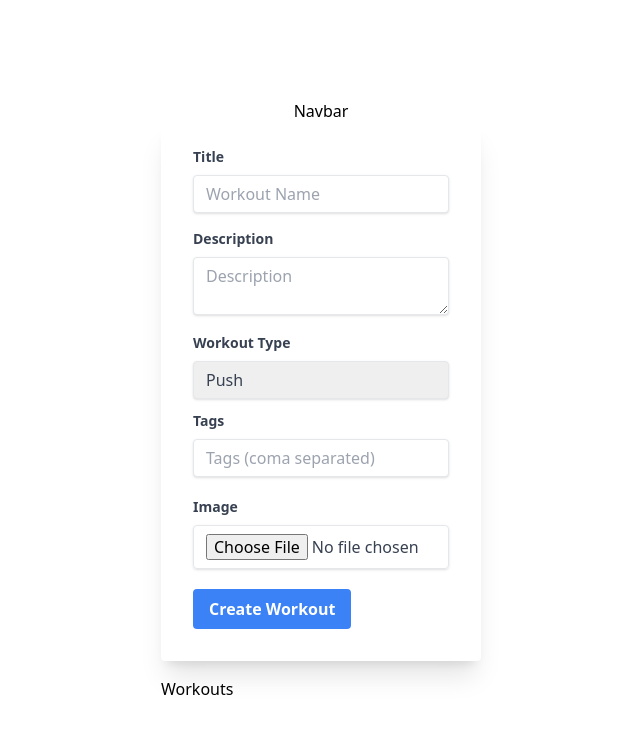
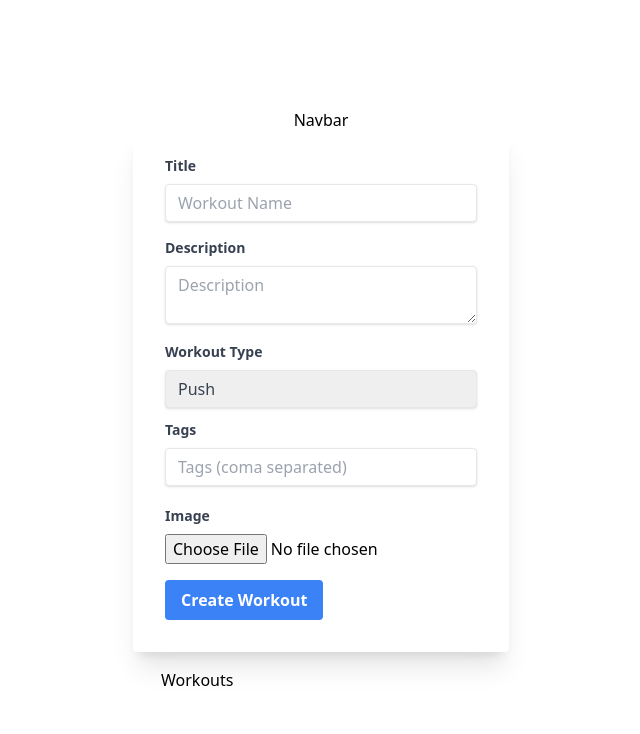
Before and after one commit to krisf451/lyftlife, a React (Create React App) app in the folder client/: page / in a window 1280 px wide. Shown: the top 734 px of the page, without its empty margins (319-959 px from the left). Built offline with nearby package versions, Linux system fonts and the light colour scheme.

Commit message:
WIP: :alien: react-file-base64 added to work with workout images

```diff
--- a/client/package.json
+++ b/client/package.json
@@ -9,6 +9,7 @@
     "axios": "^0.27.2",
     "react": "^18.1.0",
     "react-dom": "^18.1.0",
+    "react-file-base64": "^1.0.3",
     "react-router-dom": "^6.3.0",
     "react-scripts": "5.0.1",
     "web-vitals": "^2.1.4"
--- a/client/src/components/Form.js
+++ b/client/src/components/Form.js
@@ -1,16 +1,17 @@
 import React, { useState } from "react";
+import FileBase from "react-file-base64";
 
 const initialFormValues = {
   title: "",
   description: "",
   workoutType: "",
-  tags: [],
-  selectedImg: "",
+  tags: "",
+  selectedFile: "",
 };
 
 const Form = () => {
   const [formValues, setFormValues] = useState(initialFormValues);
-  const { title, description, workoutType, tags, selectedImg } = formValues;
+  const { title, description, workoutType, tags } = formValues;
 
   const handleChange = (e) => {
     const { name, value, checked, type } = e.target;
@@ -20,6 +21,8 @@ const Form = () => {
       [name]: valueToUse,
     });
   };
+
+  console.log(formValues);
 
   return (
     <div className="w-full max-w-xs flex justify-center items-center">
@@ -92,22 +95,22 @@ const Form = () => {
             onChange={(e) =>
               setFormValues({
                 ...formValues,
-                tags: e.target.value
-                  .split(",")
-                  .forEach((value) => tags.push(value)),
+                tags: e.target.value.split(","),
               })
             }
             placeholder="Tags (coma separated)"
           />
         </div>
-        <div class="mb-2">
+        <div class="mb-4">
           <label class="block text-gray-700 text-sm font-bold mb-2" for="tags">
             Image
           </label>
-          <input
-            className="form-control shadow appearance-none border rounded w-full py-2 px-3 text-gray-700 mb-3 leading-tight focus:outline-none focus:shadow-outline"
+          <FileBase
             type="file"
-            id="formFile"
+            multiple={false}
+            onDone={({ base64 }) =>
+              setFormValues({ ...formValues, selectedFile: base64 })
+            }
           />
         </div>
         <div class="flex items-center justify-between">
```
Also changed, not shown: 1 other file (tests, documents, lock files or other folders).
